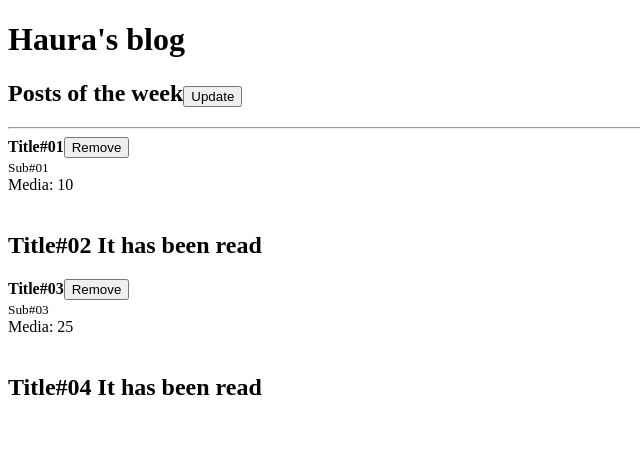
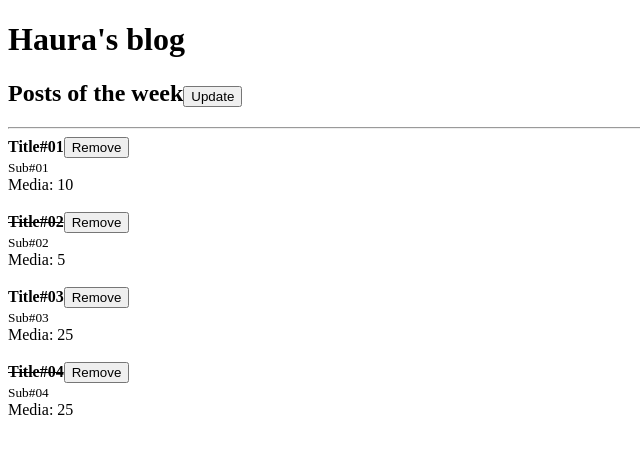
Before and after one commit to afsilvaluiz/JStack, a React app in the folder reactFundamentals/: page / in a window 1280 px wide. Shown: the top 454 px of the page, without its empty margins (0-640 px from the left). Built offline with nearby package versions, Linux system fonts and the light colour scheme.

Commit message:
chore: study of conditional rendering

```diff
--- a/reactFundamentals/src/Post.js
+++ b/reactFundamentals/src/Post.js
@@ -2,15 +2,13 @@ import React from "react"
 import PropTypes from 'prop-types';
 
 export default function Post(props) {
-  if (props.post.read) {
-    return <h2>{props.post.title} It has been read</h2>
-  }
 
   return (
     <>
       <article>
         <strong>
-          {props.post.read ? <s>{props.post.title}</s> : props.post.title}
+          {props.post.read && <s>{props.post.title}</s>}
+          {!props.post.read && props.post.title}
         </strong>
         <button onClick={() => props.onRemove(props.post.id)}>
           Remove
```
